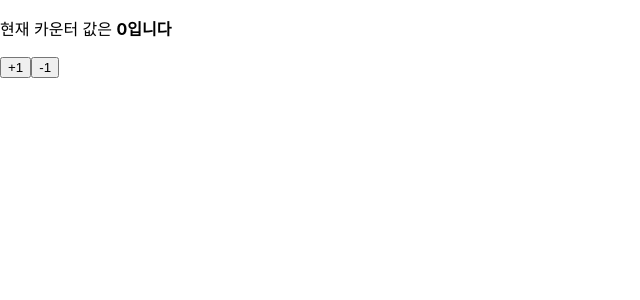
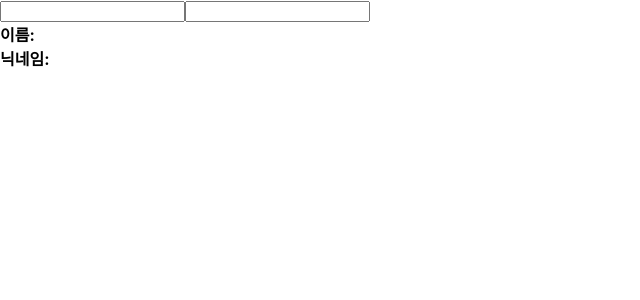
Before and after one commit to zelkovaria/react-study, a React (Create React App) app: page / in a window 1280 px wide. Shown: the top 300 px of the page, without its empty margins (0-640 px from the left). Built offline with nearby package versions, Linux system fonts and the light colour scheme.

Commit message:
8.1.1 useState를 여러 번 사용하기

```diff
--- a/src/App.js
+++ b/src/App.js
@@ -1,7 +1,7 @@
-import Counter from "./Counter";
+import Info from "./Info";
 
 const App = () => {
-  return <Counter />;
+  return <Info />;
 };
 
 export default App;
--- /dev/null
+++ b/src/Info.js
@@ -0,0 +1,33 @@
+import { useState } from "react";
+
+const Info = () => {
+  const [name, setName] = useState("");
+  const [nickname, setNickname] = useState("");
+
+  const onChangeName = (e) => {
+    setName(e.target.value);
+  };
+
+  const onChangeNickname = (e) => {
+    setNickname(e.target.value);
+  };
+
+  return (
+    <div>
+      <div>
+        <input value={name} onChange={onChangeName} />
+        <input value={nickname} onChange={onChangeNickname} />
+      </div>
+      <div>
+        <div>
+          <b>이름:</b> {name}
+        </div>
+        <div>
+          <b>닉네임:</b> {nickname}
+        </div>
+      </div>
+    </div>
+  );
+};
+
+export default Info;
```
